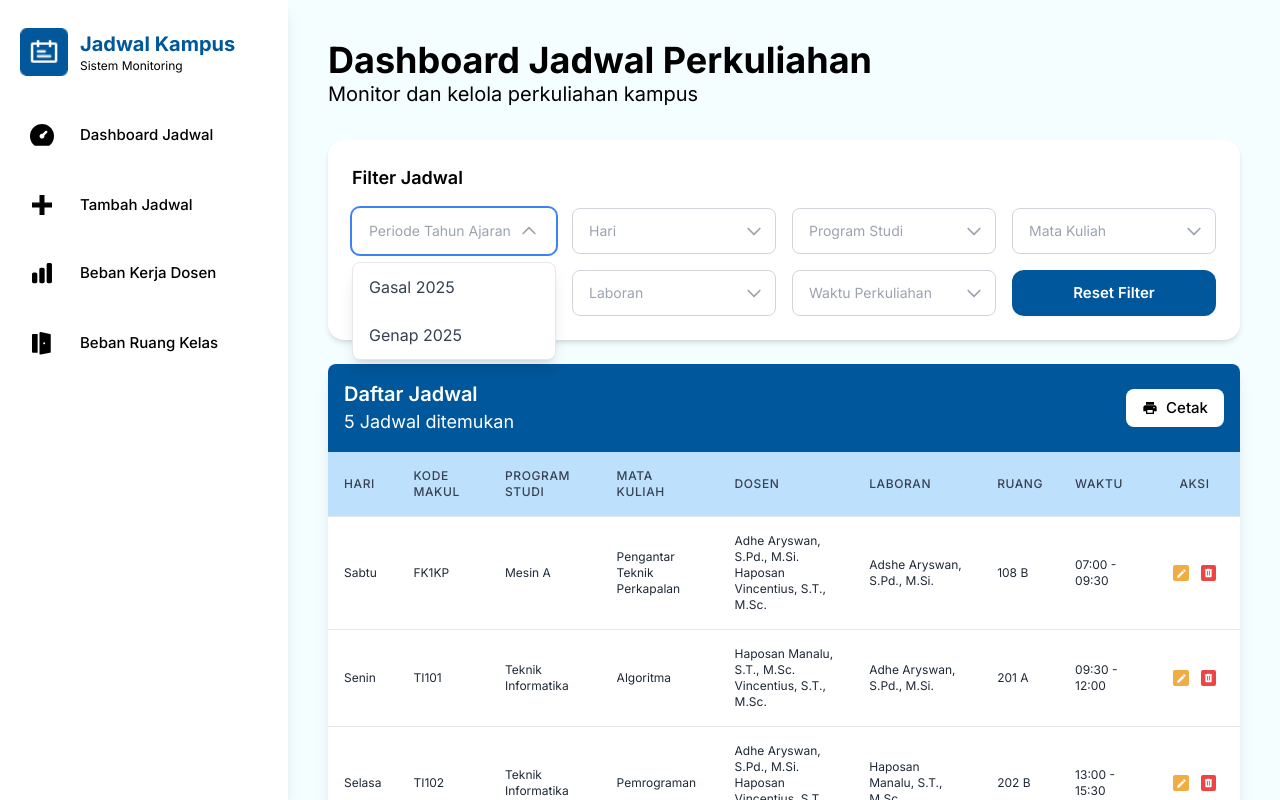
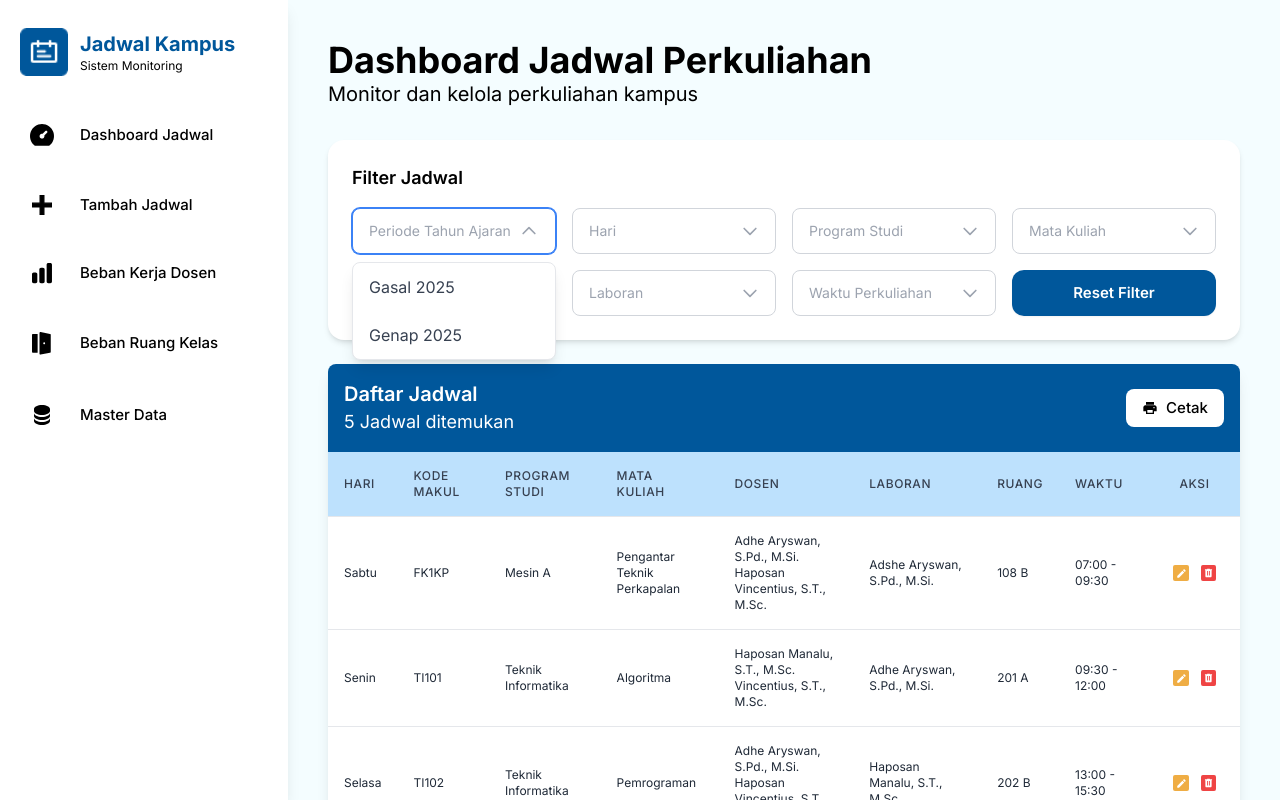
Before and after one commit to YurikoAishinselo123/Sistem-Jadwal, a Vue app in the folder FE/: page / in a window 1280 px wide. Both pictures are taken after a click on the button "Periode Tahun Ajaran". Shown: the top 800 px of the page. Built offline with nearby package versions, Linux system fonts and the light colour scheme.

Commit message:
Reset Filter Jadwal for each field

```diff
--- a/FE/src/components/Dropdown.vue
+++ b/FE/src/components/Dropdown.vue
@@ -13,9 +13,13 @@
         @input="searchTerm = $event.target.value"
         @focus="open = true"
         :placeholder="placeholder"
-        class="w-full px-4 py-3 bg-white border text-sm text-black border-gray-300 rounded-lg pr-10 transition-all"
+        class="w-full px-4 py-3 pr-12 bg-white border text-sm text-black border-gray-300 rounded-lg transition-all focus:outline-none focus:border-blue-500 focus:ring-1 focus:ring-blue-500"
       />
-      <button @click="toggleDropdown" class="absolute right-3 top-1/2 -translate-y-1/2">
+      <button
+        @click="toggleDropdown"
+        type="button"
+        class="absolute right-3 top-1/2 -translate-y-1/2 flex items-center justify-center hover:bg-gray-100 rounded p-1 transition-colors"
+      >
         <svg
           :class="['w-5 h-5 text-gray-400 transition-transform', open ? 'rotate-180' : '']"
           fill="none"
@@ -36,13 +40,17 @@
     <button
       v-else
       @click="open = !open"
-      class="w-full px-4 py-3 bg-white border text-sm border-gray-300 rounded-lg text-left flex items-center justify-between hover:border-gray-400 focus:outline-none focus:ring-2 focus:ring-blue-500 focus:border-transparent transition-all"
+      type="button"
+      class="w-full px-4 py-3 bg-white border text-sm border-gray-300 rounded-lg text-left flex items-center justify-between hover:border-gray-400 transition-all focus:outline-none focus:border-blue-500 focus:ring-1 focus:ring-blue-500"
     >
       <span :class="!modelValue || modelValue === placeholder ? 'text-gray-400' : 'text-gray-700'">
         {{ modelValue || placeholder }}
       </span>
       <svg
-        :class="['w-5 h-5 text-gray-400 transition-transform', open ? 'rotate-180' : '']"
+        :class="[
+          'w-5 h-5 text-gray-400 transition-transform flex-shrink-0 ml-2',
+          open ? 'rotate-180' : '',
+        ]"
         fill="none"
         stroke="currentColor"
         viewBox="0 0 24 24"
@@ -56,10 +64,22 @@
       v-if="open"
       class="absolute z-10 w-full mt-2 text-base bg-white border border-gray-200 rounded-lg shadow-lg max-h-60 overflow-auto"
     >
+      <!-- 🆕 NEW: Clear Option -->
+      <button
+        v-if="modelValue && allowClear"
+        @click="clearSelection"
+        type="button"
+        class="w-full px-4 py-3 text-left hover:bg-red-50 transition-colors text-red-600 font-medium border-b border-gray-200 flex items-center gap-2"
+      >
+        {{ clearText }}
+      </button>
+
+      <!-- Regular Options -->
       <button
         v-for="(option, index) in filteredOptions"
         :key="index"
         @click="selectOption(option)"
+        type="button"
         :class="[
           'w-full px-4 py-3 text-left hover:bg-blue-50 transition-colors',
           modelValue === option ? 'bg-blue-100 text-blue-700 font-medium' : 'text-gray-700',
@@ -99,6 +119,15 @@ const props = defineProps({
     type: String,
     default: '',
   },
+  // 🆕 NEW PROPS
+  allowClear: {
+    type: Boolean,
+    default: true,
+  },
+  clearText: {
+    type: String,
+    default: 'Kosongkan pilihan',
+  },
 })
 
 const emit = defineEmits(['update:modelValue'])
@@ -110,7 +139,6 @@ const inputRef = ref(null)
 
 const filteredOptions = computed(() => {
   if (!props.searchable) return props.options
-
   return props.options.filter((option) =>
     option.toLowerCase().includes(searchTerm.value.toLowerCase()),
   )
@@ -118,6 +146,13 @@ const filteredOptions = computed(() => {
 
 const selectOption = (option) => {
   emit('update:modelValue', option)
+  open.value = false
+  searchTerm.value = ''
+}
+
+// 🆕 NEW METHOD
+const clearSelection = () => {
+  emit('update:modelValue', '')
   open.value = false
   searchTerm.value = ''
 }
--- a/FE/src/components/Sidebar.vue
+++ b/FE/src/components/Sidebar.vue
@@ -4,6 +4,7 @@ import DashboardIcon from '../assets/image/Dashboard_icon.svg'
 import AddIcon from '../assets/image/Add_icon.svg'
 import ChartIcon from '../assets/image/Chart_icon.svg'
 import DoorIcon from '../assets/image/Door_icon.svg'
+import MasterDataIcon from '../assets/image/Data_icon.svg'
 </script>
 
 <template>
@@ -56,6 +57,14 @@ import DoorIcon from '../assets/image/Door_icon.svg'
           Beban Ruang Kelas
         </div>
       </a>
+
+      <a href="/" class="table-row hover:bg-hover-blue transition-colors cursor-pointer rounded-lg">
+        <div class="table-cell w-16 align-middle text-center py-6 pl-5">
+          <img :src="MasterDataIcon" alt="Master Data Icon" class="w-6 h-auto mx-auto" />
+        </div>
+
+        <div class="table-cell align-middle pl-4 text-md font-medium text-black">Master Data</div>
+      </a>
     </div>
   </nav>
 </template>
```
Also changed, not shown: FE/src/assets/image/Data_icon.svg (added).
